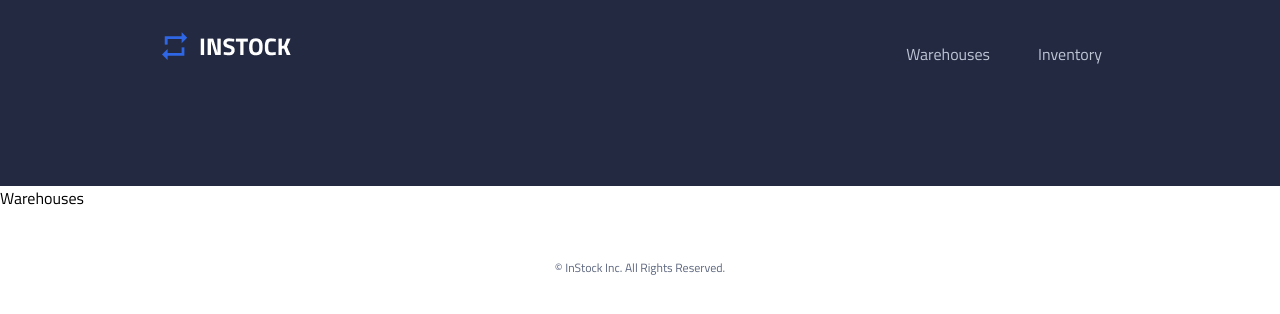
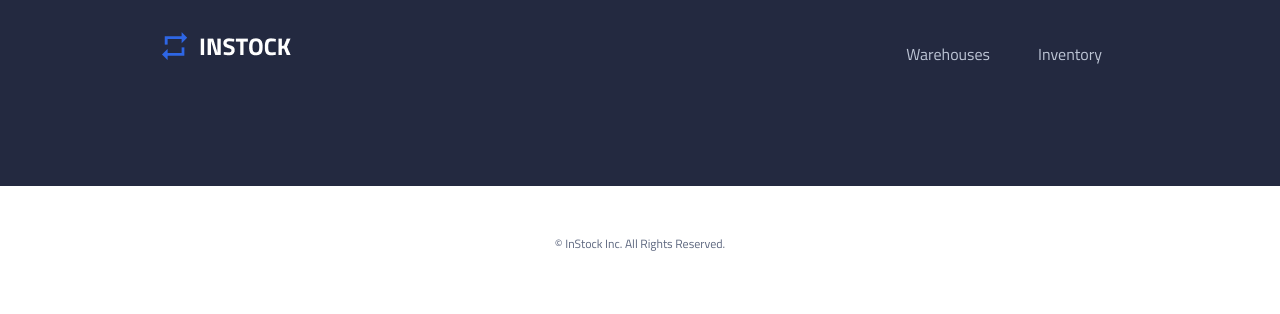
Before and after one commit to laura-nguyen/red-eyed-tree-frog-instock-client, a React (Vite) app: page / in a window 1280 px wide. Shown: the top 314 px of the page. Built offline with nearby package versions, Linux system fonts and the light colour scheme; no server answers.

Commit message:
removed unwanted useState for now

```diff
--- a/src/pages/Warehouses/Warehouses.jsx
+++ b/src/pages/Warehouses/Warehouses.jsx
@@ -5,8 +5,6 @@ import { useState, useEffect } from "react";
 export default function Warehouses () {
   const API_URL = import.meta.env.VITE_API_URL;
   const [warehouseList, setWarehouse] = useState([]);
-  const [selectedWarehouse, seSelectedWarehouse] = useState(null);
-  let { warehouseId } = useParams();
   const getWarehouseListEndPoint = `${API_URL}api/warehouses`;
 
   const getwarehouseList = async () => {
@@ -14,7 +12,6 @@ export default function Warehouses () {
     try{
       const result= await axios.get(getWarehouseListEndPoint);
       const warehouseList = result.data;
-      console.log(warehouseList);
       setWarehouse(warehouseList);
     }catch(e){
       console.log(e);
@@ -25,6 +22,8 @@ export default function Warehouses () {
   }, []);
 
   return (
-    <div>Warehouses</div>
+    <main>
+
+    </main>
   )
 }
```
